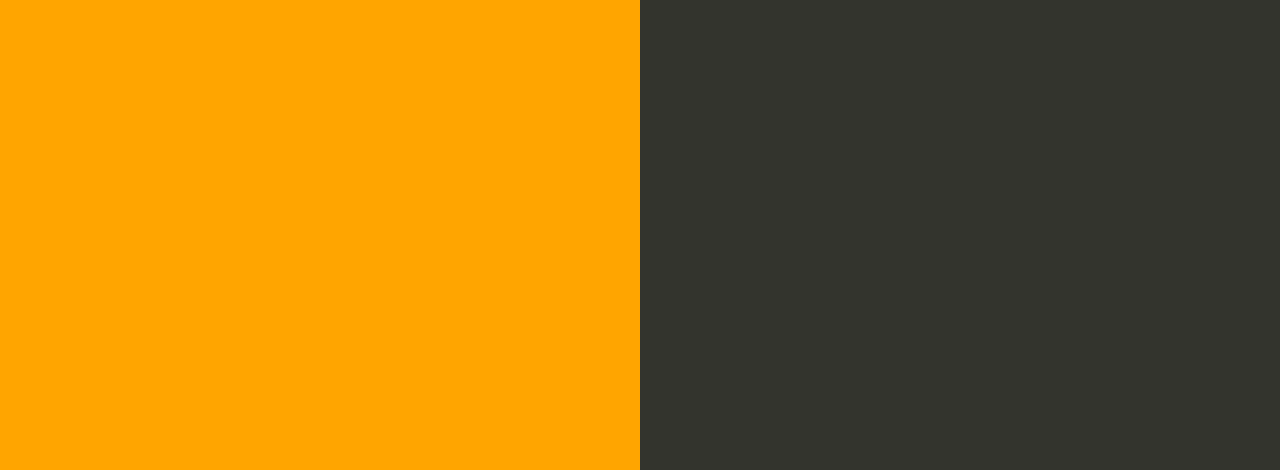
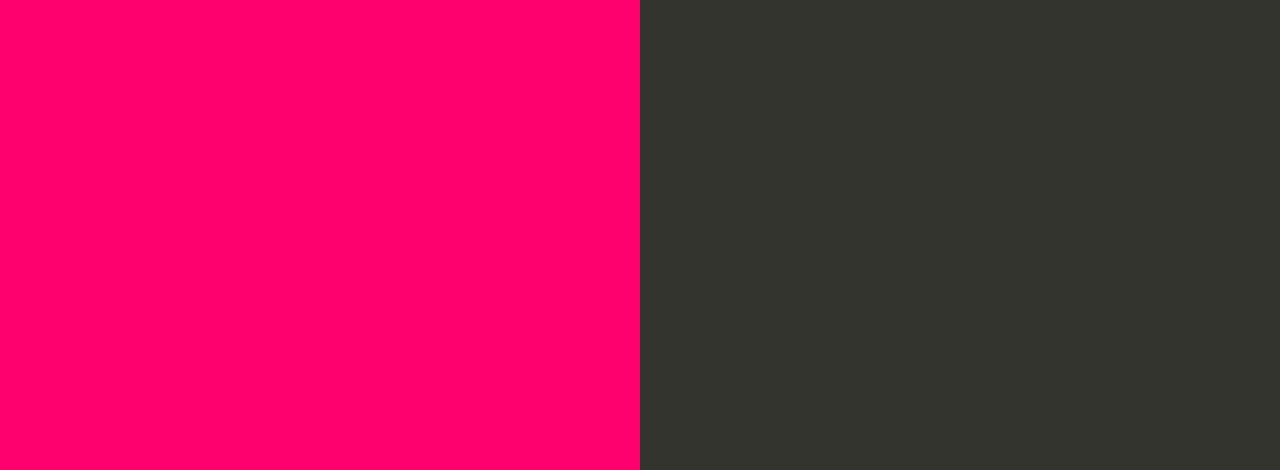
Before and after one commit to bhupenderg/test-one, a website: page index.html in a window 1280 px wide. Shown: the part 330-800 px from the top of the page. Drawn offline with Linux system fonts and the light colour scheme.

Commit message:
made few changes 5

```diff
--- a/index.html
+++ b/index.html
@@ -35,7 +35,7 @@
 
         text-align: right;
         padding-top: 11em;
-        background-color: orange;
+        background-color: rgb(255, 0, 111);
 
       }
       .textColumn p {
```
